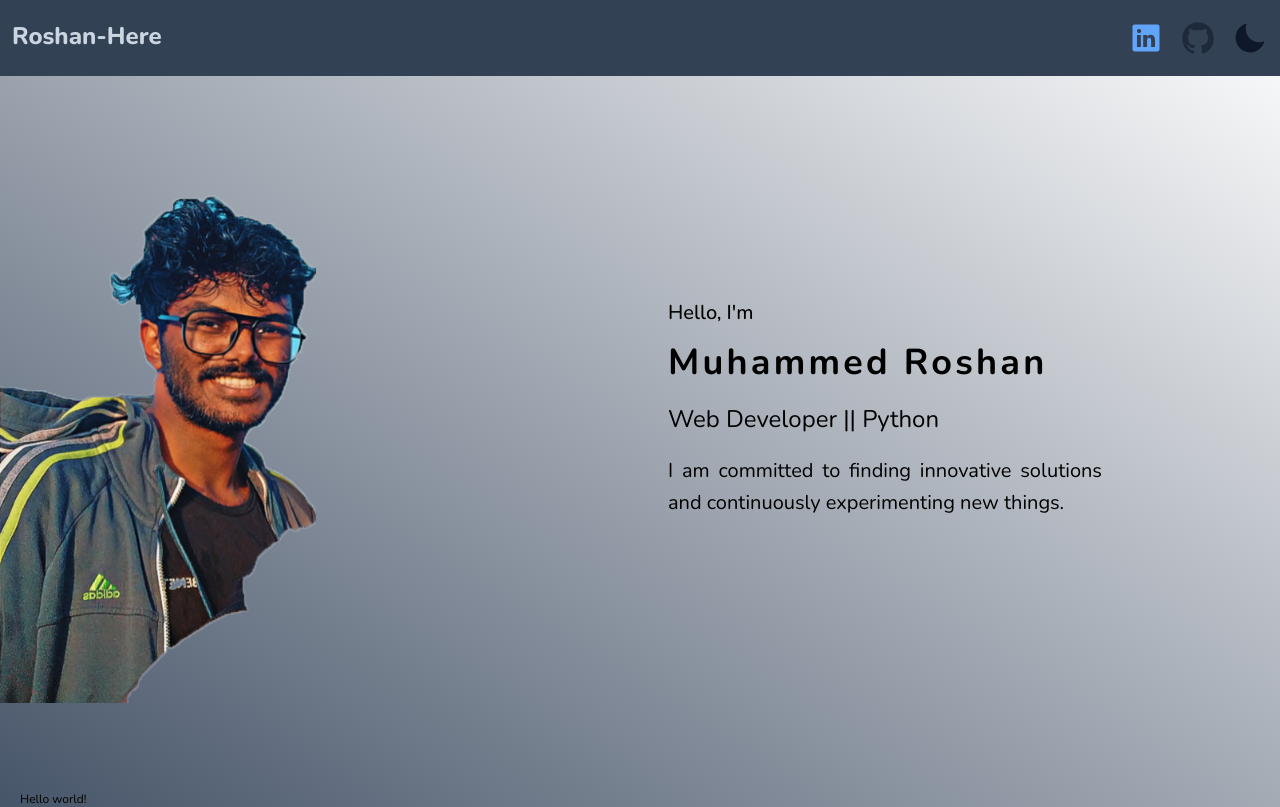
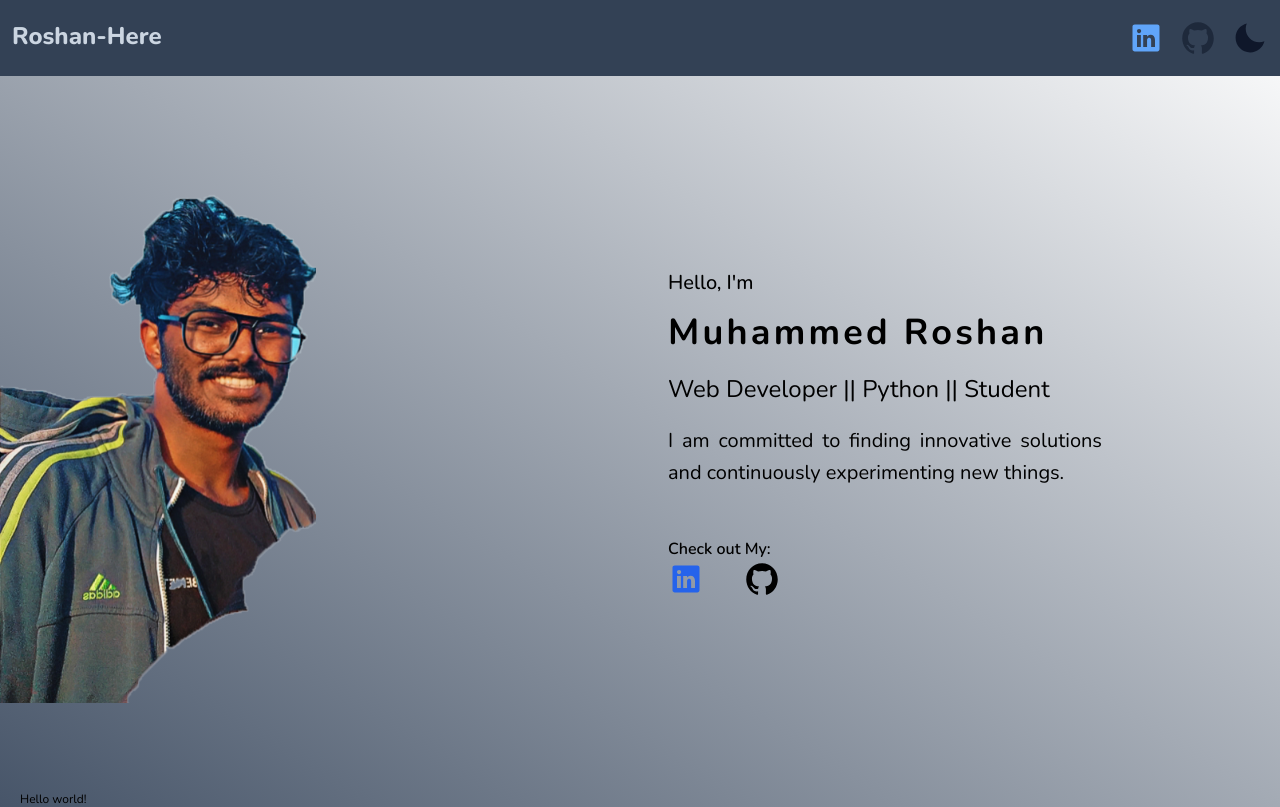
Before and after one commit to Roshan-Here/Portfolio, a website: page index.html in a window 1280 px wide. Drawn offline with nearby package versions, Linux system fonts and the light colour scheme.

Commit message:
first page completed

```diff
--- a/index.html
+++ b/index.html
@@ -33,7 +33,7 @@
         <!-- content -->
         <div class="max-w-7xl mx-auto px-0 my-12 relative">
             <div class="flex md:flex-row flex-col justify-between items-center text-black gap-4 py-10">
-                <div class="md:w-1/2  order-first md:-order-1">
+                <div class="md:w-1/2 px-0 order-first md:-order-1">
                     <img src="img/leocpy.png" alt="" class="md:ml-0 w-1/2" />
                 </div>
                 <div class="md:w-1/2">
@@ -42,12 +42,21 @@
                     </p>
                     <h1 class="sm:px-5 font-bold text-black text-4xl tracking-[3.22px] mb-5">Muhammed Roshan</h1>
                     <p class="sm:px-5 text-2xl text-black mb-5">
-                        Web Developer || Python
+                        Web Developer || Python || Student
                     </p>
                     <p class="sm:px-5 text-xl mb-12 md:w-3/4 text-justify text-black leading-8">
                         I am committed to finding innovative solutions and continuously
                         experimenting new things.
                     </p>
+                    <p class="sm:px-5 font-semibold">Check out My:</p>
+                        <div class="flex">
+                            <a href="https://www.linkedin.com/in/muhammed-roshan-ps" target="_blank">
+                                <ion-icon name="logo-linkedin" class="sm:px-5 md:block text-4xl text-blue-600"></ion-icon>
+                            </a>
+                            <a href="https://github.com/Roshan-Here" target="_blank">
+                                <ion-icon name="logo-github" class="sm:px-5 md:block text-4xl text-black"></ion-icon>
+                            </a>
+                        </div>
                 </div>
             </div>
         </div>
```
Also changed, not shown: css/style.css.
